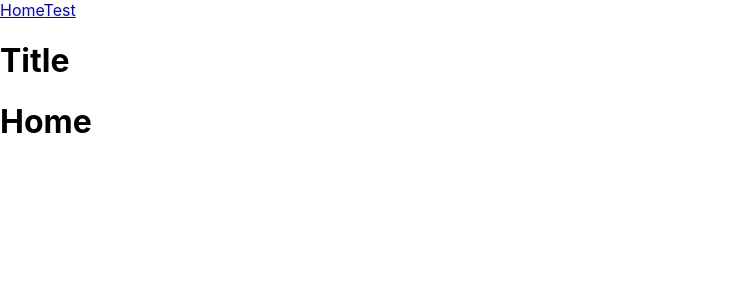
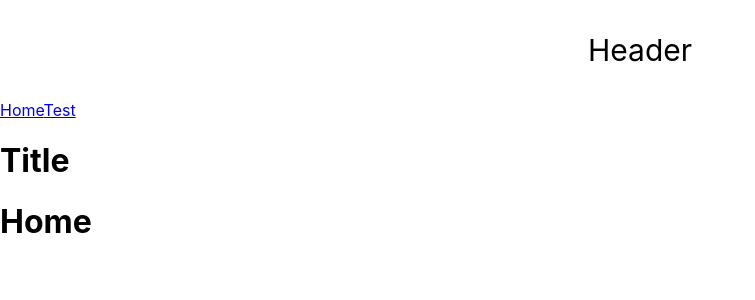
Before and after one commit to oldDanbi97/BNS, a React (Create React App) app: page / in a window 1280 px wide. Shown: the top 300 px of the page, without its empty margins (0-755 px from the left). Built offline with nearby package versions, Linux system fonts and the light colour scheme.

Commit message:
임시 헤더 추가

```diff
--- a/src/app.css
+++ b/src/app.css
@@ -36,3 +36,11 @@
     transform: rotate(360deg);
   }
 }
+
+.tmp-header {
+  display: flex;
+  height: 100px;
+  justify-content: center;
+  align-items: center;
+  font-size: 30px;
+}
--- a/src/app.jsx
+++ b/src/app.jsx
@@ -1,5 +1,6 @@
 import { BrowserRouter, Link, Route, Routes } from 'react-router-dom';
 import './app.css';
+import Header from './components/header';
 import Home from './components/home';
 import Test from './components/test';
 import Title from './components/title';
@@ -7,6 +8,7 @@ import Title from './components/title';
 function App() {
   return <>
       <BrowserRouter>
+        <Header />
         <nav className="test-nav">
           <Link to="/">Home</Link>
           <Link to="/test">Test</Link>
--- /dev/null
+++ b/src/components/header.jsx
@@ -0,0 +1,7 @@
+import React from 'react';
+
+const Header = (props) => {
+    return <div className="tmp-header">Header</div>
+};
+
+export default Header;
```
